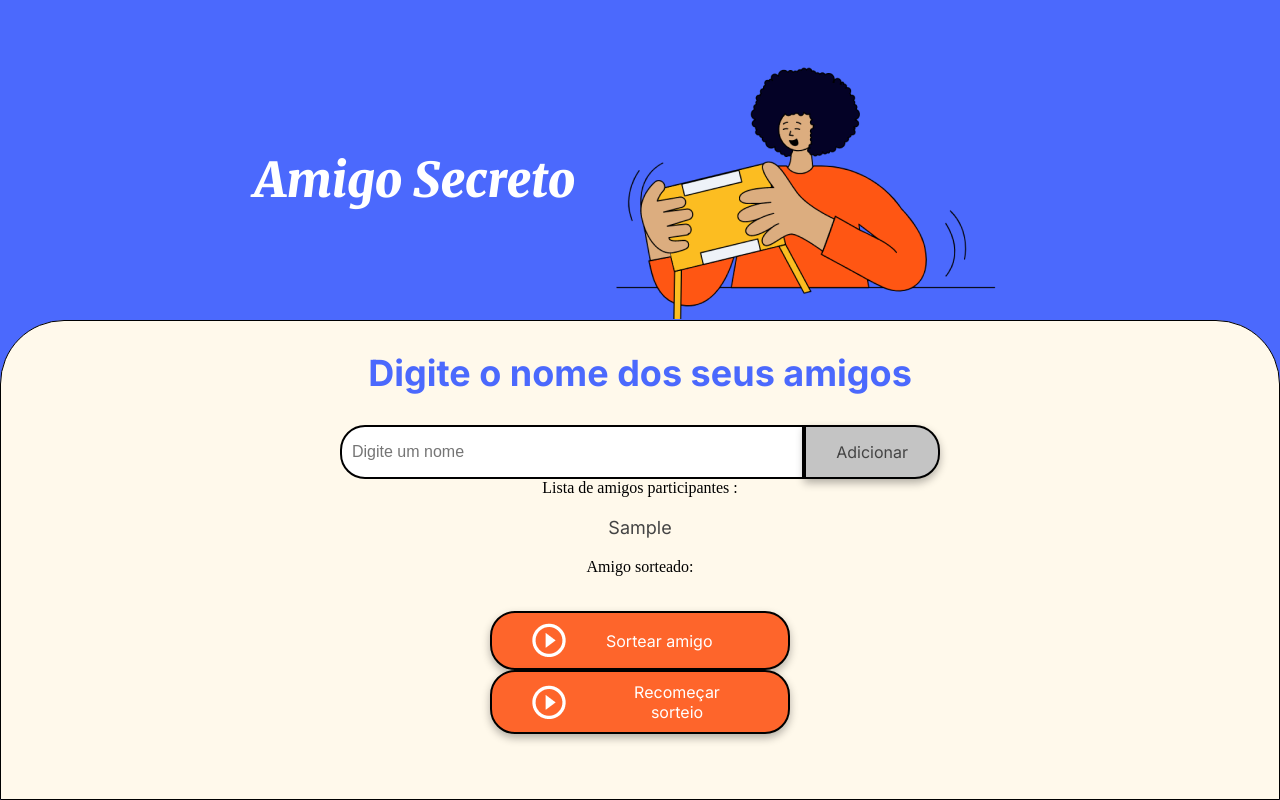
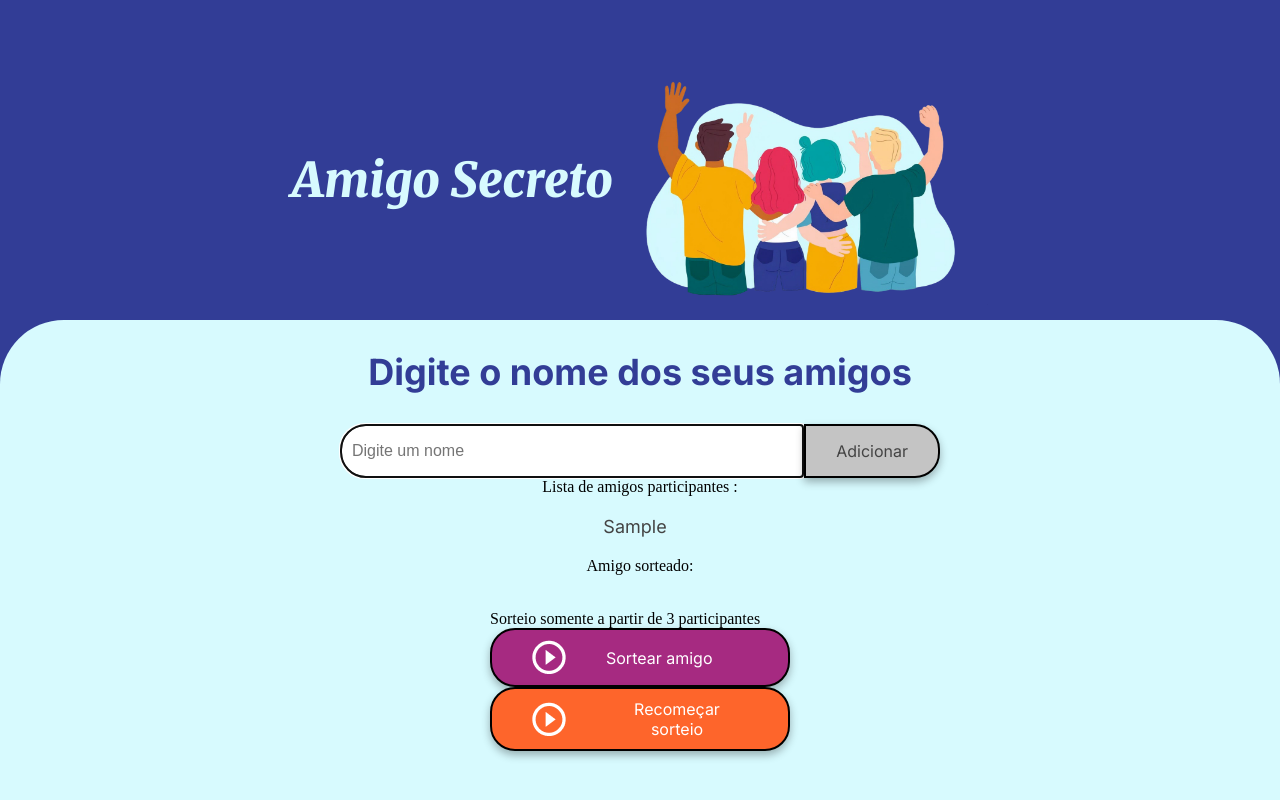
Before and after one commit to devbeafg/challenge-amigo-secreto-alura-one, a plain HTML site: page index.html in a window 1280 px wide. Both pictures are taken after typing "Sample" into the empty fields and a click on the button "Adicionar". Drawn offline with Linux system fonts and the light colour scheme.

Commit message:
Adicionando funcionalidades: regex para input, limpeza de código ambíguo, criação e adição de nomes em lista, verificação de participante, ativar e desativar botões, inicio do front-end

```diff
--- a/app.js
+++ b/app.js
@@ -1,39 +1,84 @@
 //O principal objetivo deste desafio é fortalecer suas habilidades em lógica de programação. Aqui você deverá desenvolver a lógica para resolver o problema.
 console.log("hello");
-let participantes = [];
+let participantes = []; // criação do vetor
+
+function manterFoco() { // função para manter o foco no input ativo
+  document.getElementById("amigo").focus();
+}
+
+function limparInput() {
+  document.getElementById("amigo").value = ""; // limpa input
+}
 
 function adicionarAmigo() {
-      let nome = document.getElementById("amigo").value;
+  let nome = document.getElementById("amigo").value.trim(); // recebe o nome no input
+  const regex = /^[a-zA-Z\s]+$/; // seleção de caracteres permitidos para o input
 
-      if (nome === "") { // só adiciona se não for vazio
+  if (nome === "") { // verificação de input vazio
     alert("Ops! Este campo não pode ser vazio!");
-      } else if (participantes.includes(nome)){
+  } else if (participantes.includes(nome)) { // verificação de nome duplicado
     alert("Ei! Esse nome já foi adicionado!");
+  } else if (!regex.test(nome)) { // verifica caracteres não permitidos
+    alert('Apenas letras e espaços são permitidos.');
   } else {
-        participantes.push(nome); // coloca no vetor
-        document.getElementById("amigo").value = ""; // limpa o input
-        document.getElementById("listaAmigos").innerHTML = participantes.join(" | "); // mostra no HTML
-        document.getElementById('recomecar').removeAttribute('disabled'); // habilita botão de recomeçar
+    participantes.push(nome); // insere nome no vetor
+    document.getElementById("recomecar").removeAttribute('disabled'); // habilita botão de recomeçar
+    listarAmigos();
+  }
+  manterFoco();
+  limparInput();
+  habilitarSorteio();
+}
+
+function listarAmigos() {
+  let lista = document.getElementById("listaAmigos");
+  lista.innerHTML = ""; // limpa o que houver na lista
+
+  // pega nome no vetor, cria um item para a lista e insere nome na lista
+  participantes.forEach((nome, i) => {
+    let itemLista = document.createElement("li");
+    itemLista.textContent = nome;
+    // adiciona "|" se não for o último nome para apresentar o <li> um ao lado do outro (continua no css)
+    if (i < participantes.length - 1) {
+      itemLista.textContent += " |";
+    }
+    lista.appendChild(itemLista); // insere item no html
+  });
+}
+
+function habilitarSorteio() {
+  if (participantes.length < 3) { // verifica se há mais de 3 participantes
+    document.getElementById("mensagemSorteio").innerHTML = "Sorteio somente a partir de 3 participantes";
+  } else {
+    document.getElementById("mensagemSorteio").innerHTML = "";
+    document.getElementById("habilitarSorteio").removeAttribute('disabled'); // ativa botão sorteio
   }
 }
+habilitarSorteio();
 
 function sortearAmigo() {
-      if (participantes.length === 0) {
-        document.getElementById("sorteado").innerHTML = "Não há mais participantes para sortear!"; // se não tiver mais nomes
+  if (participantes.length === 0) { // verifica se o vetor está vazio
+    document.getElementById("sorteado").innerHTML = "Não há participantes para sortear!";
+    document.getElementById("habilitarSorteio").setAttribute('disabled', true); // desativa botão sorteio
     return;
   } else {
     let indice = Math.floor(Math.random() * participantes.length); // sorteia índice aleatório
     let escolhido = participantes[indice]; // pega o nome sorteado
     document.getElementById("sorteado").innerHTML = escolhido; // mostra na tela
     participantes.splice(indice, 1); // remove o nome sorteado do vetor
-        document.getElementById("listaAmigos").innerHTML = participantes.join(" | "); // atualiza a lista exibida
+    listarAmigos();
+    manterFoco();
   }
 }
 
+
+
 function recomecarSorteio() {
   participantes = []; // limpa o vetor
-    document.getElementById("amigo").value = ""; // limpa o input
   document.getElementById("listaAmigos").innerHTML = ""; // limpa os nomes dos amigos
   document.getElementById("sorteado").innerHTML = ""; // limpa o nome do sorteado
-    document.getElementById('recomecar').setAttribute('disabled', true); // ativa o botão de recomecar sorteio
+  document.getElementById("recomecar").setAttribute('disabled', true); // desativa botão de recomecar sorteio
+  document.getElementById("habilitarSorteio").setAttribute('disabled', true); // desativa botão sorteio
+  manterFoco();
+  limparInput();
 }
--- a/index.html
+++ b/index.html
@@ -1,12 +1,16 @@
 <!DOCTYPE html>
 <html lang="pt-br">
+
 <head>
     <meta charset="UTF-8">
     <meta name="viewport" content="width=device-width, initial-scale=1.0">
     <link rel="stylesheet" href="style.css">
     <link rel="preconnect" href="https://fonts.googleapis.com">
     <link rel="preconnect" href="https://fonts.gstatic.com" crossorigin>
-    <link href="https://fonts.googleapis.com/css2?family=Inter:wght@100;400;700;900&family=Merriweather:ital,wght@0,300;0,400;0,700;0,900;1,300;1,400;1,700;1,900&display=swap" rel="stylesheet">
+    <link
+        href="https://fonts.googleapis.com/css2?family=Inter:wght@100;400;700;900&family=Merriweather:ital,wght@0,300;0,400;0,700;0,900;1,300;1,400;1,700;1,900&display=swap"
+        rel="stylesheet">
+    <link rel="icon" href="assets/freepik-bg-group.png">
     <title>Amigo Secreto</title>
 </head>
 
@@ -14,7 +18,7 @@
     <main class="main-content">
         <header class="header-banner">
             <h1 class="main-title">Amigo Secreto</h1>
-            <img src="assets/amigo-secreto.png" alt="Imagem representativa de amigo secreto">
+            <img src="assets/freepik-bg-group.png" alt="Imagem representativa de amigo secreto" height="250px">
         </header>
 
         <section class="input-section">
@@ -30,11 +34,14 @@
             <ul id="sorteado" class="result-list" aria-live="polite"></ul>
 
             <div class="button-container">
-                <button class="button-draw" onclick="sortearAmigo()" aria-label="Sortear amigo secreto">
+                <p id="mensagemSorteio"></p>
+                <button class="button-draw" id="habilitarSorteio" onclick="sortearAmigo()"
+                    aria-label="Sortear amigo secreto" disabled>
                     <img src="assets/play_circle_outline.png" alt="Ícone para sortear">
                     Sortear amigo
                 </button>
-                <button class="button-draw" id="recomecar" onclick="recomecarSorteio()" aria-label="Recomeçar sorteio" disabled>
+                <button class="button-draw" id="recomecar" onclick="recomecarSorteio()" aria-label="Recomeçar sorteio"
+                    disabled>
                     <img src="assets/play_circle_outline.png" alt="Ícone para sortear">
                     Recomeçar sorteio
                 </button>
@@ -45,4 +52,5 @@
 
     <script src="app.js" defer></script>
 </body>
+
 </html>
--- a/style.css
+++ b/style.css
@@ -1,6 +1,7 @@
 :root {
-    --color-primary: #4B69FD;
-    --color-secondary: #FFF9EB;
+    --color-primary: #323d96;
+    /*--color-primary: #18b3c4;*/
+    --color-secondary: #d7fafe;
     --color-tertiary: #C4C4C4;
     --color-button: #fe652b;
     --color-button-disable: #a62a81;
@@ -44,7 +45,6 @@ body {
 .input-section {
     flex: 60%;
     background-color: var(--color-secondary);
-    border: 1px solid #000;
     border-radius: 64px 64px 0 0;
     display: flex;
     flex-direction: column;
@@ -59,7 +59,7 @@ body {
     font-family: "Merriweather", serif;
     font-weight: 900;
     font-style: italic;
-    color: var(--color-white);
+    color: var(--color-secondary);
 }
 
 .section-title {
@@ -133,6 +133,15 @@ ul {
     font-family: "Inter", sans-serif;
     font-size: 18px;
     margin: 20px 0;
+    list-style: none;
+    /* Remove os marcadores padrão */
+    padding: 0;
+}
+
+li {
+    display: inline-block;
+    /* Exibe os itens em linha, permitindo estilos de bloco */
+    margin-right: 10px;
 }
 
 .result-list {
```
Also changed, not shown: assets/freepik-bg-group.png (added). Lines whose indentation alone changed are shown as unchanged.
